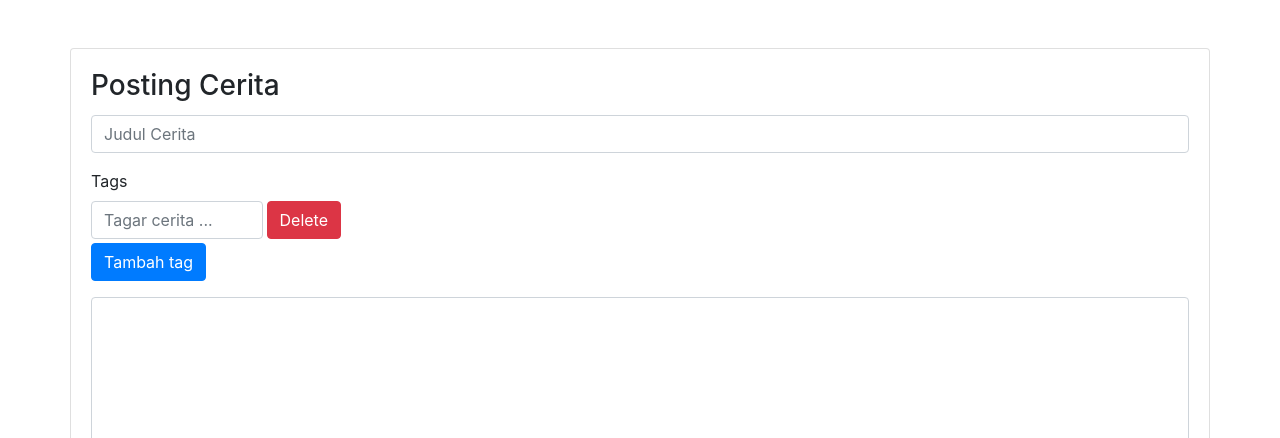
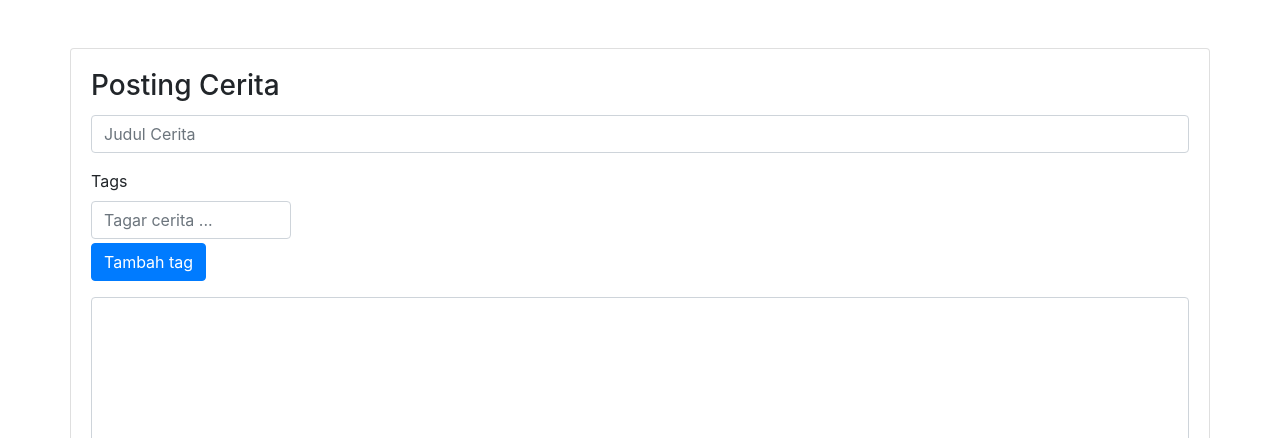
Before and after one commit to ristiriantoadi/django-bagi-cerita, a Django app: page /stories/post in a window 1280 px wide. Shown: the part 56-494 px from the top of the page. Run offline with Django 3.2, Linux system fonts and the light colour scheme; some libraries are stand-ins or nearby versions.

Commit message:
add tag number for each tag input div

```diff
--- a/static/style.css
+++ b/static/style.css
@@ -145,3 +145,11 @@
     height: 128px;
     border-radius: 50%;
 }
+
+.input-tag{
+    display: flex;
+}
+
+.tags{
+    max-width: 200px;
+}
--- a/templates/story/posting_story.html
+++ b/templates/story/posting_story.html
@@ -18,13 +18,14 @@
                         <div class="form-group">
                           <input type="text" value="{% if story %} {{story.title}}  {% endif %}" class="form-control" name="title" id="exampleFormControlInput1" placeholder="Judul Cerita">
                         </div>
-                        <div class="form-group" style="max-width: 250px;">
+                        <div id="tag-form-group" class="form-group">
                           <label for="tags">Tags</label>
-                          <div style="display: flex;" class="input-tag">
-                            <input type="text" class="form-control" name="tags" required id="tags" placeholder="Tagar cerita ...">
-                            <button class="btn btn-danger ml-1" id="add-tags"><i class="fas fa-trash"></i>Delete</button>
+                          <div id="input-tag-list">
+                            <div class="input-tag">
+                              <input type="text" class="form-control tags" name="tag-1" placeholder="Tagar cerita ...">
+                            </div>
                           </div>
-                          <button class="btn btn-primary mt-1" id="add-tags">Tambah tag</button>
+                          <button type="button" class="btn btn-primary mt-1" id="add-tag">Tambah tag</button>
                         </div>
                         <div class="form-group">
                           <textarea class="form-control" name="content" id="exampleFormControlTextarea1" rows="50">
@@ -41,6 +42,39 @@
             </div>
         </div>
     </div>
+    <template id="input-tag-template">
+      <div class="input-tag mt-1">
+        <input type="text" class="form-control tags" name="tag-1" placeholder="Tagar cerita ...">
+        <button type="button" onclick="deleteTag(this)" data-tag="tag-1" class="btn btn-danger ml-1 delete-tag"><i class="fas fa-trash"></i></button>
+      </div>
+    </template>
+    <script>
+      function deleteTag(item){
+        var targetElement = item
+        var deletedElement = document.getElementById(targetElement.getAttribute("data-tag"))
+        deletedElement.parentNode.removeChild(deletedElement);
+      }
+
+      document.getElementById("add-tag").addEventListener("click", (event)=>{
+        if ('content' in document.createElement('template')) {
+          //clone template
+          var template = document.getElementById("input-tag-template")
+          var clone = template.content.cloneNode(true)
+
+          //specify the tag number
+          tag_number = document.querySelectorAll('.input-tag').length+1;
+          // clone.id = "tag-"+tag_number
+          // console.log(clone.firstElementChild)
+          clone.firstElementChild.id = "tag-"+tag_number
+
+          //add to containing element
+          var containingElement = document.getElementById("input-tag-list")
+          containingElement.appendChild(clone)
+        }else{
+          //find another way not using template tag
+        }
+      });
+    </script>
 {% endblock %}
 
 {% block title %}
```
Also changed, not shown: db.sqlite3.
